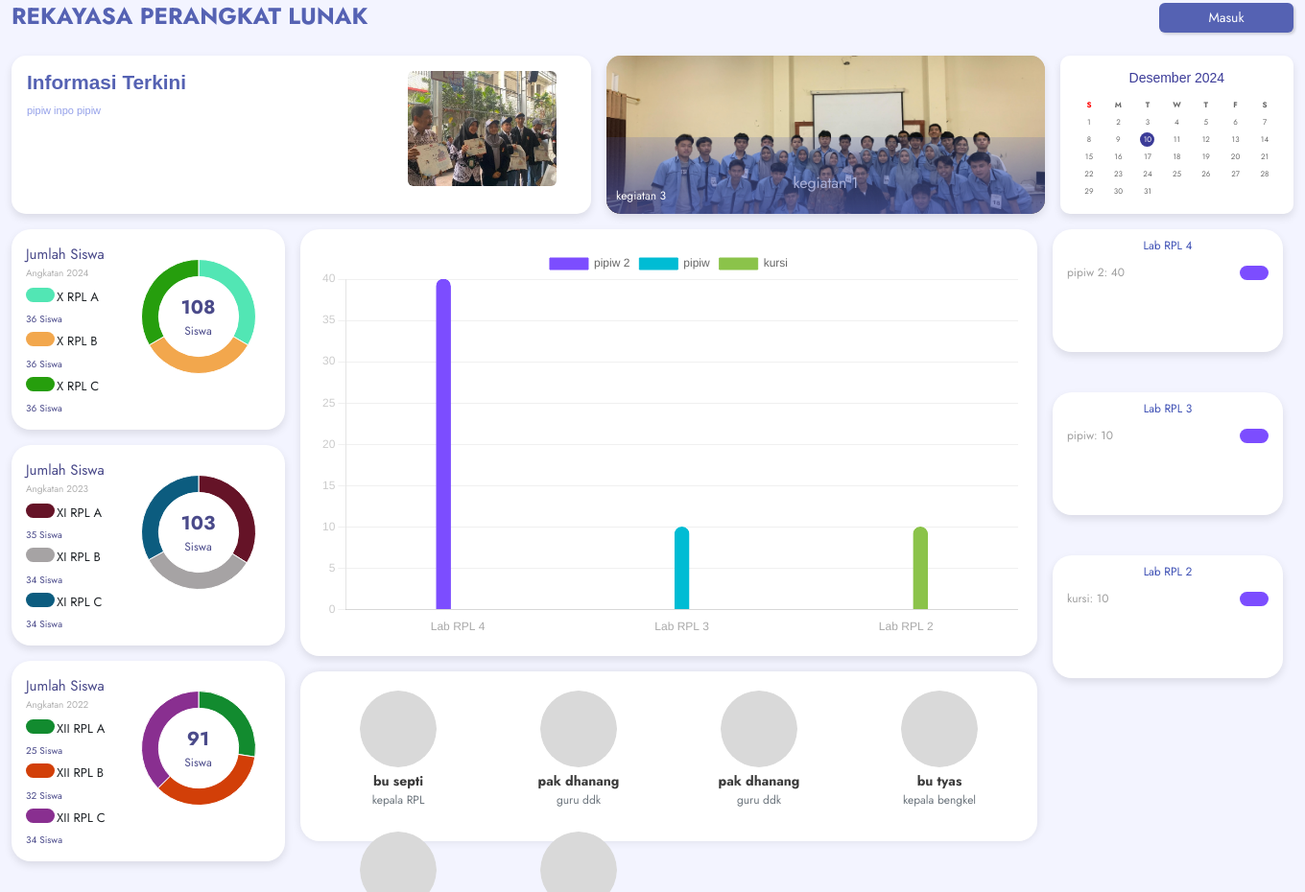
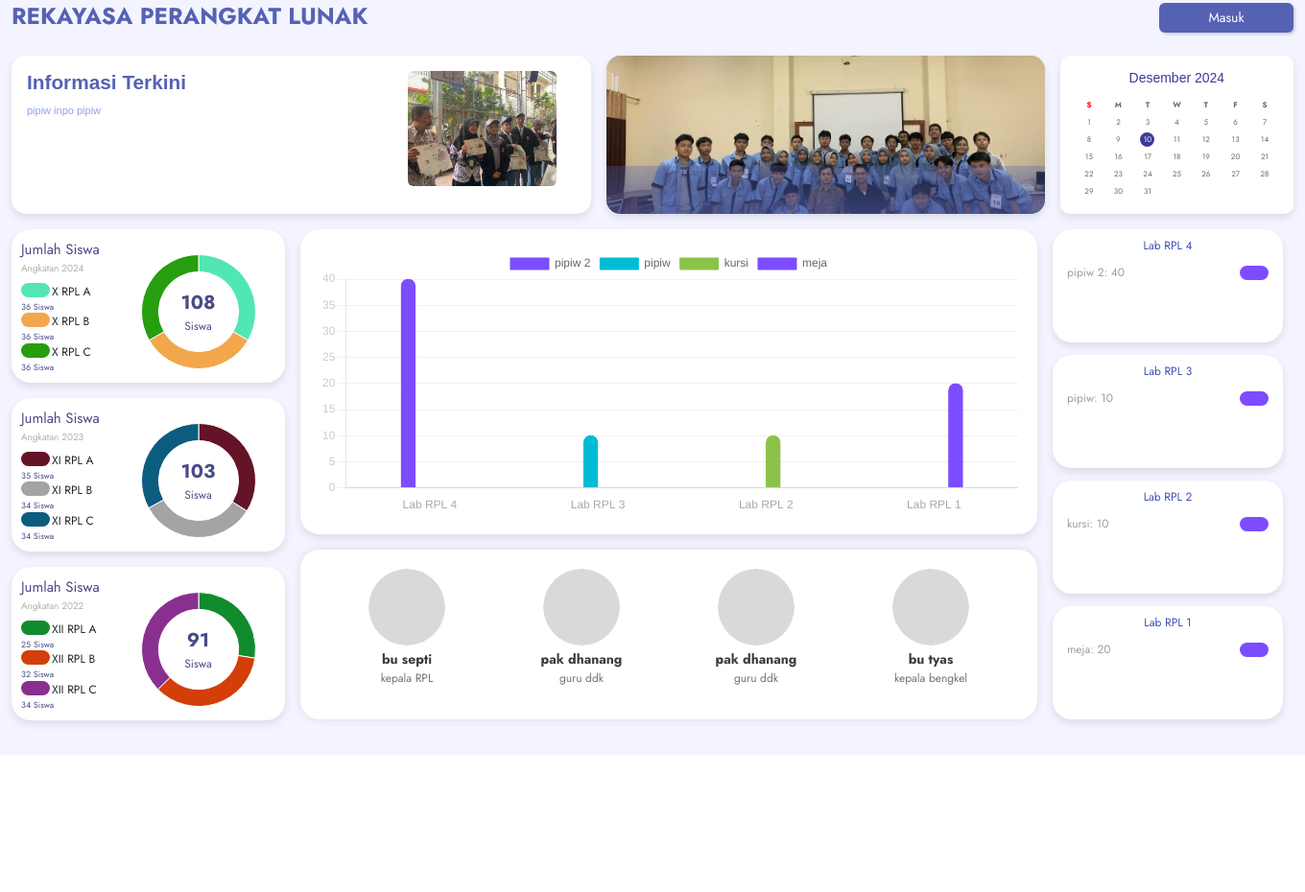
Before and after one commit to P5Jurusan/jurusan, a Flask app: page / in a window 1360 px wide. Shown: the part 13-943 px from the top of the page at 96% size. After the commit the page ends 776 px from the top, so only its background shows below. Run offline with Flask 3, Linux system fonts and the light colour scheme.

Commit message:
fixing front end index

```diff
--- a/app.py
+++ b/app.py
@@ -100,7 +100,7 @@ def index():
     activities = Activity.query.order_by(Activity.id.desc()).limit(3).all()
     teachers = Teacher.query.all()
     batches = Batch.query.order_by(Batch.id.desc()).limit(3).all()
-    labrooms = labRoom.query.order_by(labRoom.id.desc()).limit(3).all()
+    labrooms = labRoom.query.order_by(labRoom.id.desc()).limit(4).all()
     return render_template('index.html', activities=activities, informations=informations,teachers=teachers,batches=batches,labrooms=labrooms)
 
 @app.route('/login', methods=['GET', 'POST'])
--- a/templates/index.html
+++ b/templates/index.html
@@ -22,7 +22,6 @@
 
         .container {
             max-width: 100%;
-            overflow-x: hidden;
         }
 
         .header {
@@ -116,8 +115,7 @@
             z-index: 2;
         }
 
-        .card-kgt .description-1,
-        .card-kgt .description-2 {
+        .card-kgt .description {
             position: absolute;
             bottom: 10px;
             left: 0;
@@ -225,7 +223,7 @@
         /* diagram kelas */
         .card-diagram {
             border-radius: 20px;
-            padding: 15px;
+            padding: 10px;
             background-color: #ffffff;
             box-shadow: 0 4px 8px rgba(0, 0, 0, 0.1);
             width: 285px;
@@ -242,13 +240,6 @@
             font-size: 10px;
         }
 
-        .class-diagram {
-            display: flex;
-            flex-direction: row;
-            align-items: center;
-            gap: 6px;
-        }
-
         .class-diagram div {
             display: flex;
             flex-direction: column;
@@ -262,11 +253,11 @@
         }
 
         .class-diagram .text {
-            font-size: 13px;
+            font-size: 12px;
         }
 
         .class-diagram .count {
-            font-size: 10px;
+            font-size: 9px;
             color: #4a4a8a;
         }
 
@@ -309,7 +300,7 @@
             align-items: center;
             justify-content: center;
             text-align: center;
-            max-height: 445px;
+            max-height: 318px;
         }
 
         .card-large-content {
@@ -348,13 +339,13 @@
             text-align: left;
             background-color: #fff;
             width: 240px;
-            height: 128px;
+            height: 118px;
         }
 
         .lab-container {
             display: flex;
             flex-direction: column;
-            gap: 42px;
+            gap: 13px;
         }
 
         .card-lab .title {
@@ -489,7 +480,7 @@
                         alt="Shadow Effect" />
                     <!-- Deskripsi untuk gambar -->
                     {% for activity in activities %}
-                    <div class="footer-text description-{{ loop.index }}">
+                    <div class="footer-text description {{ loop.index }}" style="opacity:0;">
                         {{ activity.description }}
                     </div>
                     {% endfor %}
@@ -633,7 +624,7 @@
 
                 <!-- card guru -->
                 <div class="profile-card">
-                    <div class="row">
+                    <div class="d-flex" style="flex-direction: row; max-width: 768px; max-height: 150px; overflow-x: auto; overflow-y: hidden;">
                         {% for teacher in teachers %}
                         <div class="col-md-3 col-sm-6 mb-4">
                             <img class="mb-1" alt="Profile picture of {{ teacher.name }}" height="100"
```
Also changed, not shown: instance/jurusan.db.
